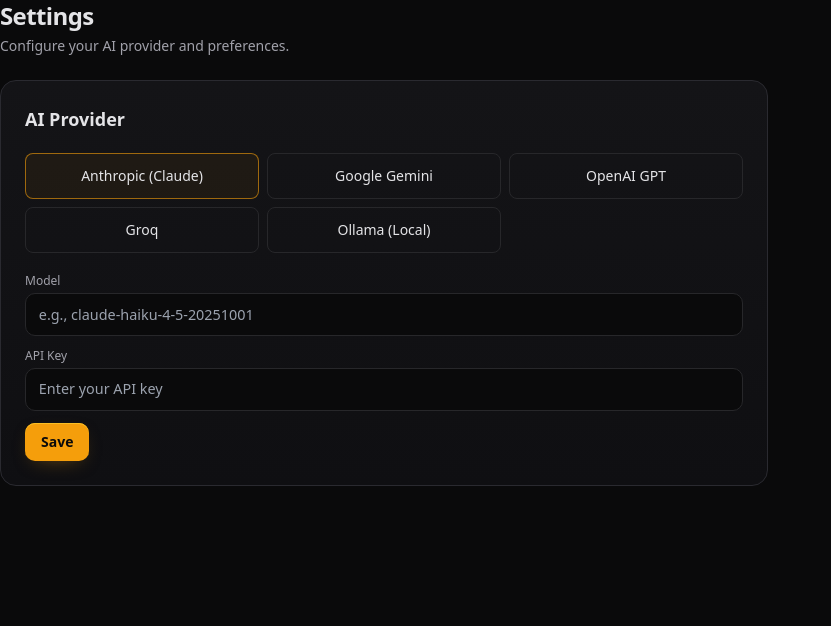
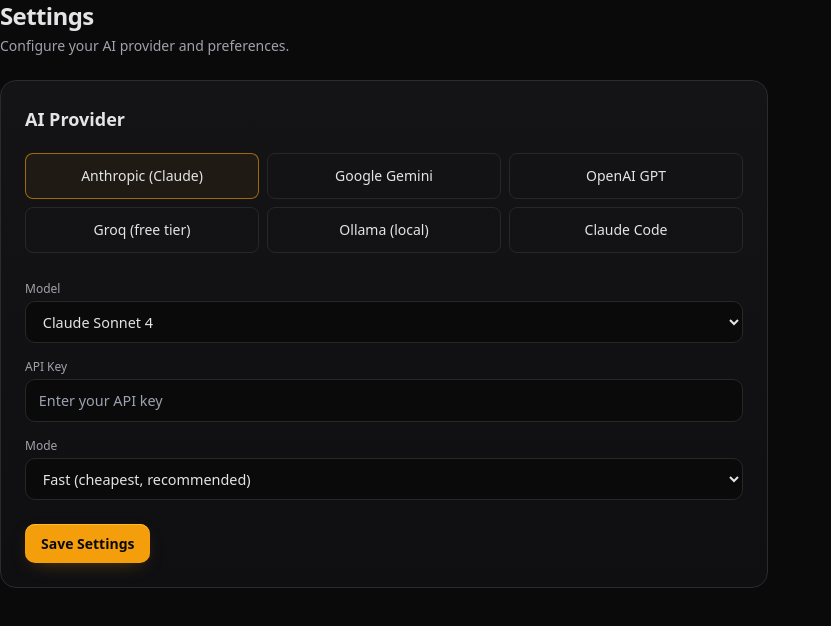
Before and after one commit to davsan2001/JobSeeker_OpenCode, a Next.js app: page /app/settings in a window 1280 px wide. Shown: the top 626 px of the page, without its empty margins (0-831 px from the left). Built offline with nearby package versions, Linux system fonts and the light colour scheme.

Commit message:
DEspliegue de modelos de AI para APIs

```diff
--- a/app/app/settings/page.tsx
+++ b/app/app/settings/page.tsx
@@ -1,26 +1,67 @@
 'use client'
 
 import { useEffect, useState } from 'react'
-import { Help } from '@/components/Help'
 import type { UserConfig } from '@/lib/types'
 import type { ProviderId } from '@/lib/llm/types'
 
-interface ProviderInfo {
-  id: ProviderId
-  displayName: string
-  requiresApiKey: boolean
-  defaultModels: { id: string; label: string }[]
+const PROVIDER_MODELS: Record<ProviderId, { id: string; label: string }[]> = {
+  anthropic: [
+    { id: 'claude-sonnet-4-20250514', label: 'Claude Sonnet 4' },
+    { id: 'claude-haiku-3-5-20250620', label: 'Claude Haiku 3.5' },
+    { id: 'claude-3-5-sonnet-20241022', label: 'Claude 3.5 Sonnet' },
+    { id: 'claude-3-opus-20240229', label: 'Claude 3 Opus' }
+  ],
+  google: [
+    { id: 'gemini-2.5-flash', label: 'Gemini 2.5 Flash (recommended)' },
+    { id: 'gemini-2.5-pro', label: 'Gemini 2.5 Pro' },
+    { id: 'gemini-2.0-flash', label: 'Gemini 2.0 Flash' },
+    { id: 'gemini-1.5-flash', label: 'Gemini 1.5 Flash' },
+    { id: 'gemini-1.5-pro', label: 'Gemini 1.5 Pro' }
+  ],
+  openai: [
+    { id: 'gpt-4o', label: 'GPT-4o' },
+    { id: 'gpt-4o-mini', label: 'GPT-4o Mini (cheap)' },
+    { id: 'gpt-4-turbo', label: 'GPT-4 Turbo' },
+    { id: 'gpt-3.5-turbo', label: 'GPT-3.5 Turbo' }
+  ],
+  groq: [
+    { id: 'llama-3.3-70b-versatile', label: 'Llama 3.3 70B (recommended)' },
+    { id: 'llama-3.1-70b-versatile', label: 'Llama 3.1 70B' },
+    { id: 'mixtral-8x7b-32768', label: 'Mixtral 8x7B' },
+    { id: 'gemma2-9b-it', label: 'Gemma 2 9B' }
+  ],
+  ollama: [
+    { id: 'llama3.3', label: 'Llama 3.3' },
+    { id: 'llama3.1', label: 'Llama 3.1' },
+    { id: 'qwen2.5', label: 'Qwen 2.5' },
+    { id: 'mistral', label: 'Mistral' }
+  ],
+  'claude-code': [
+    { id: 'claude-haiku-4-5-20251001', label: 'Claude Haiku 4.5' },
+    { id: 'claude-sonnet-4-5-20251001', label: 'Claude Sonnet 4.5' }
+  ]
+}
+
+const PROVIDER_LABELS: Record<ProviderId, string> = {
+  anthropic: 'Anthropic (Claude)',
+  google: 'Google Gemini',
+  openai: 'OpenAI GPT',
+  groq: 'Groq (free tier)',
+  ollama: 'Ollama (local)',
+  'claude-code': 'Claude Code'
 }
 
 export default function SettingsPage() {
   const [cfg, setCfg] = useState<UserConfig | null>(null)
   const [loading, setLoading] = useState(true)
   const [saving, setSaving] = useState(false)
-  const [message, setMessage] = useState<string | null>(null)
+  const [error, setError] = useState<string | null>(null)
+  const [success, setSuccess] = useState(false)
 
-  const [selectedProvider, setSelectedProvider] = useState<ProviderId>('anthropic')
+  const [selectedProvider, setSelectedProvider] = useState<ProviderId>('google')
   const [apiKey, setApiKey] = useState('')
   const [model, setModel] = useState('')
+  const [mode, setMode] = useState<'fast' | 'full'>('fast')
 
   useEffect(() => {
     fetch('/api/config')
@@ -34,24 +75,32 @@ export default function SettingsPage() {
             setModel(provider.model || '')
           }
         }
+        setMode(data.mode || 'fast')
       })
       .catch(console.error)
       .finally(() => setLoading(false))
   }, [])
 
+  useEffect(() => {
+    const models = PROVIDER_MODELS[selectedProvider]
+    if (models && models.length > 0 && !model) {
+      setModel(models[0].id)
+    }
+  }, [selectedProvider])
+
   async function saveProvider() {
     setSaving(true)
-    setMessage(null)
+    setError(null)
+    setSuccess(false)
     try {
-      const body: Record<string, unknown> = {
-        provider: { id: selectedProvider },
-        mode: cfg?.mode || 'fast'
-      }
-      if (apiKey) {
-        (body.provider as Record<string, unknown>).apiKey = apiKey
-      }
-      if (model) {
-        (body.provider as Record<string, unknown>).model = model
+      const body = {
+        activeProvider: selectedProvider,
+        provider: {
+          id: selectedProvider,
+          apiKey: apiKey || undefined,
+          model: model
+        },
+        mode
       }
 
       const res = await fetch('/api/config', {
@@ -59,11 +108,18 @@ export default function SettingsPage() {
         headers: { 'content-type': 'application/json' },
         body: JSON.stringify(body)
       })
-      if (!res.ok) throw new Error('Failed to save')
-      setMessage('Settings saved!')
+
+      const data = await res.json()
+
+      if (!res.ok) {
+        throw new Error(data.error || 'Failed to save')
+      }
+
+      setSuccess(true)
       setApiKey('')
+      setTimeout(() => setSuccess(false), 3000)
     } catch (err) {
-      setMessage((err as Error).message)
+      setError((err as Error).message)
     } finally {
       setSaving(false)
     }
@@ -86,7 +142,7 @@ export default function SettingsPage() {
         <h2 className="font-semibold text-lg">AI Provider</h2>
 
         <div className="grid grid-cols-2 sm:grid-cols-3 gap-2">
-          {(['anthropic', 'google', 'openai', 'groq', 'ollama'] as ProviderId[]).map(pid => (
+          {(Object.keys(PROVIDER_LABELS) as ProviderId[]).map(pid => (
             <button
               key={pid}
               type="button"
@@ -97,28 +153,32 @@ export default function SettingsPage() {
                   : 'border-zinc-800 hover:border-zinc-700'
               }`}
             >
-              {pid === 'anthropic' && 'Anthropic (Claude)'}
-              {pid === 'google' && 'Google Gemini'}
-              {pid === 'openai' && 'OpenAI GPT'}
-              {pid === 'groq' && 'Groq'}
-              {pid === 'ollama' && 'Ollama (Local)'}
+              {PROVIDER_LABELS[pid]}
             </button>
           ))}
         </div>
 
-        <div className="space-y-3">
+        <div className="space-y-4 pt-2">
           <div>
             <label className="text-xs text-zinc-400 mb-1 block">Model</label>
-            <input
+            <select
               className="input"
               value={model}
               onChange={e => setModel(e.target.value)}
-              placeholder="e.g., claude-haiku-4-5-20251001"
-            />
+            >
+              {PROVIDER_MODELS[selectedProvider]?.map(m => (
+                <option key={m.id} value={m.id}>{m.label}</option>
+              ))}
+            </select>
           </div>
 
           <div>
-            <label className="text-xs text-zinc-400 mb-1 block">API Key {cfg?.providers?.[selectedProvider]?.hasKey && '(saved)'}</label>
+            <label className="text-xs text-zinc-400 mb-1 block">
+              API Key
+              {cfg?.providers?.[selectedProvider]?.hasKey &&
+                <span className="text-emerald-500 ml-2">(saved)</span>
+              }
+            </label>
             <input
               className="input"
               type="password"
@@ -128,18 +188,36 @@ export default function SettingsPage() {
             />
           </div>
 
-          <div className="flex gap-3">
+          <div>
+            <label className="text-xs text-zinc-400 mb-1 block">Mode</label>
+            <select
+              className="input"
+              value={mode}
+              onChange={e => setMode(e.target.value as 'fast' | 'full')}
+            >
+              <option value="fast">Fast (cheapest, recommended)</option>
+              <option value="full">Full (more thorough analysis)</option>
+            </select>
+          </div>
+
+          <div className="flex gap-3 pt-2">
             <button
               onClick={saveProvider}
               disabled={saving}
               className="btn btn-primary"
             >
-              {saving ? 'Saving...' : 'Save'}
+              {saving ? 'Saving...' : 'Save Settings'}
             </button>
-            {message && (
-              <span className="text-sm text-zinc-400 self-center">{message}</span>
+            {success && (
+              <span className="text-sm text-emerald-500 self-center">Settings saved!</span>
             )}
           </div>
+
+          {error && (
+            <div className="text-sm text-red-400 p-2 rounded bg-red-900/20">
+              Error: {error}
+            </div>
+          )}
         </div>
       </div>
     </div>
```
